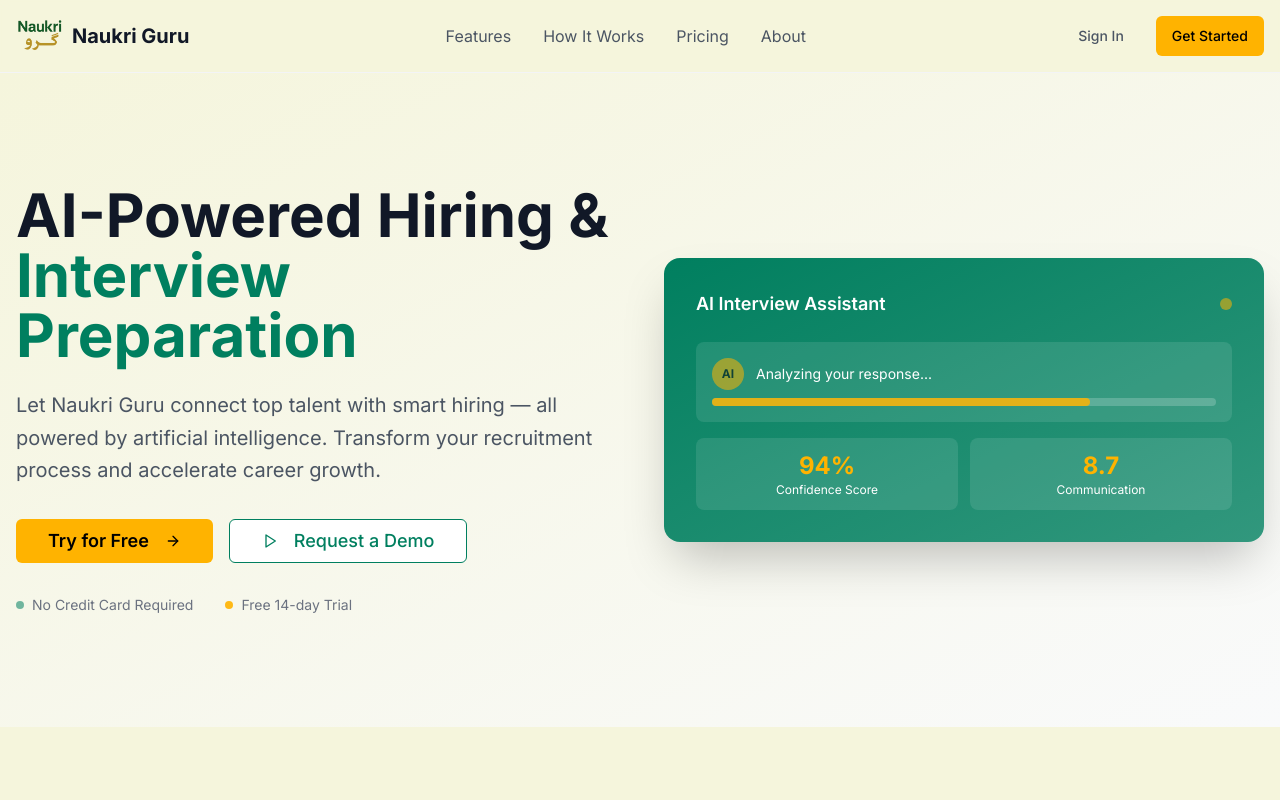
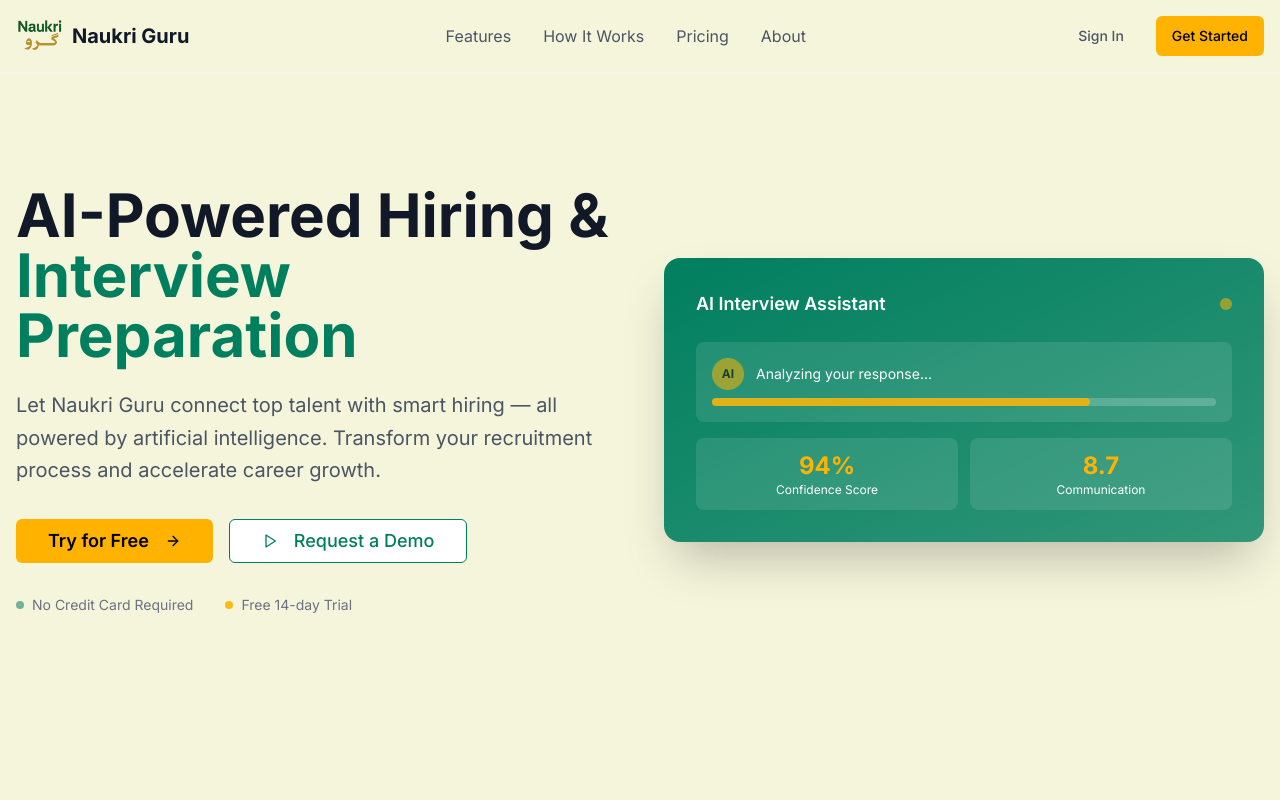
Before and after one commit to amujtaba527/naukri-guru-landing-page, a React (Vite) app: page / in a window 1280 px wide. Shown: the top 800 px of the page. Built offline with nearby package versions, Linux system fonts and the light colour scheme.

Commit message:
Remove hero section gradient
Make hero section background consistent with other sections.

```diff
--- a/src/components/Hero.tsx
+++ b/src/components/Hero.tsx
@@ -1,9 +1,10 @@
+
 import { Button } from '@/components/ui/button';
 import { ArrowRight, Play } from 'lucide-react';
 
 const Hero = () => {
   return (
-    <section className="py-20 lg:py-28 bg-gradient-to-br from-naukri-beige to-gray-50 overflow-hidden">
+    <section className="py-20 lg:py-28 bg-naukri-beige">
       <div className="container mx-auto px-4">
         <div className="grid lg:grid-cols-2 gap-12 items-center">
           <div className="animate-fade-in">
```
